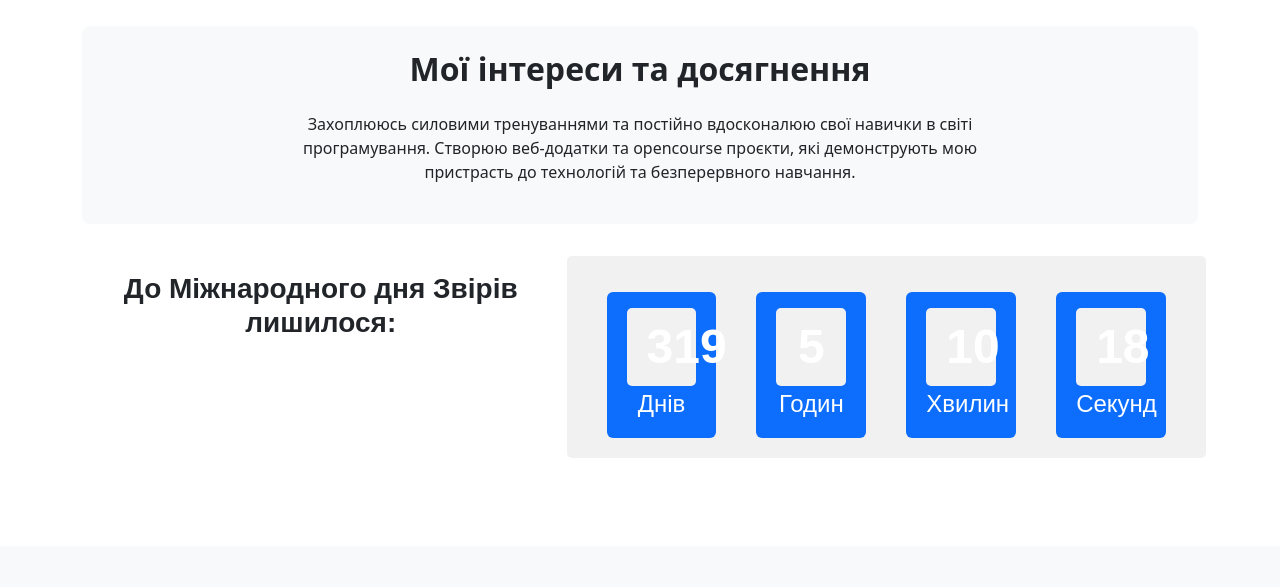
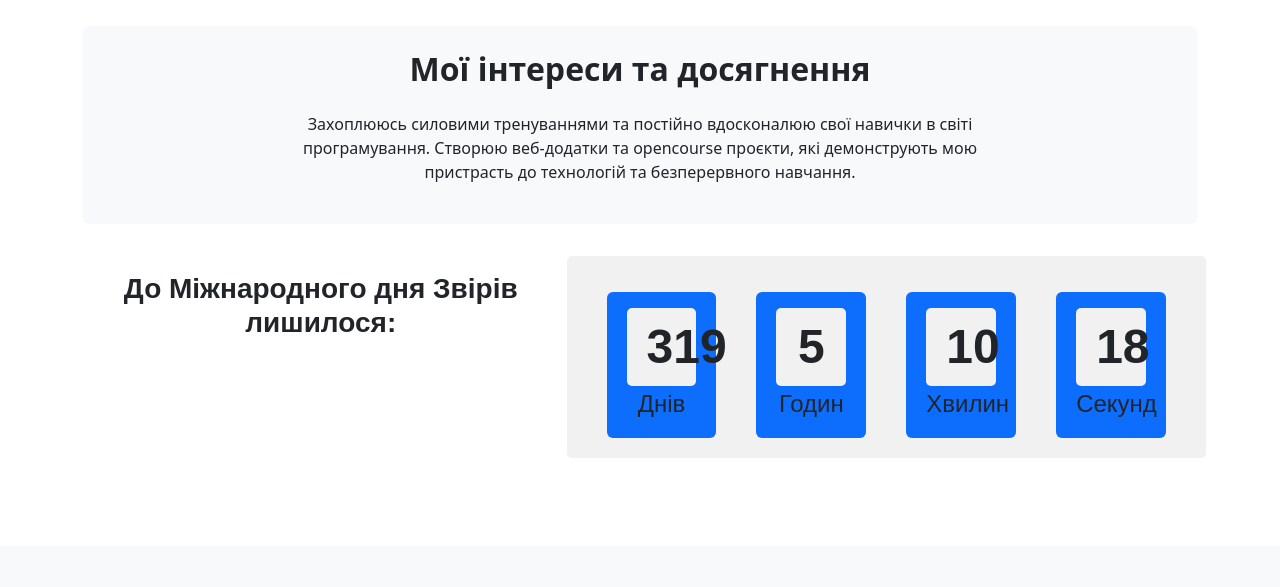
Before and after one commit to roman-zvir/microsoft-lviv, a plain HTML site: page author.html in a window 1280 px wide. Shown: the part 714-1301 px from the top of the page. Drawn offline with nearby package versions, Linux system fonts and the light colour scheme.

Commit message:
Update author.html

```diff
--- a/author.html
+++ b/author.html
@@ -98,25 +98,25 @@
         <h3 class="mb-4 fw-semibold">До Міжнародного дня Звірів лишилося:</h3>
         <div class="row justify-content-center g-3">
             <div class="col-6 col-md-3">
-                <div class="bg-primary text-white rounded py-3">
+                <div class="bg-primary text-dark rounded py-3">
                     <div class="display-5 fw-bold" id="days"></div>
                     <p class="mb-0">Днів</p>
                 </div>
             </div>
             <div class="col-6 col-md-3">
-                <div class="bg-primary text-white rounded py-3">
+                <div class="bg-primary text-dark rounded py-3">
                     <div class="display-5 fw-bold" id="hours"></div>
                     <p class="mb-0">Годин</p>
                 </div>
             </div>
             <div class="col-6 col-md-3">
-                <div class="bg-primary text-white rounded py-3">
+                <div class="bg-primary text-dark rounded py-3">
                     <div class="display-5 fw-bold" id="minutes"></div>
                     <p class="mb-0">Хвилин</p>
                 </div>
             </div>
             <div class="col-6 col-md-3">
-                <div class="bg-primary text-white rounded py-3">
+                <div class="bg-primary text-dark rounded py-3">
                     <div class="display-5 fw-bold" id="seconds"></div>
                     <p class="mb-0">Секунд</p>
                 </div>
@@ -124,6 +124,8 @@
         </div>
 
     </section>
+ <!-- Countdown Section -->
+
 </main>
 <!--/MAIN CONTENT-->
 
```
